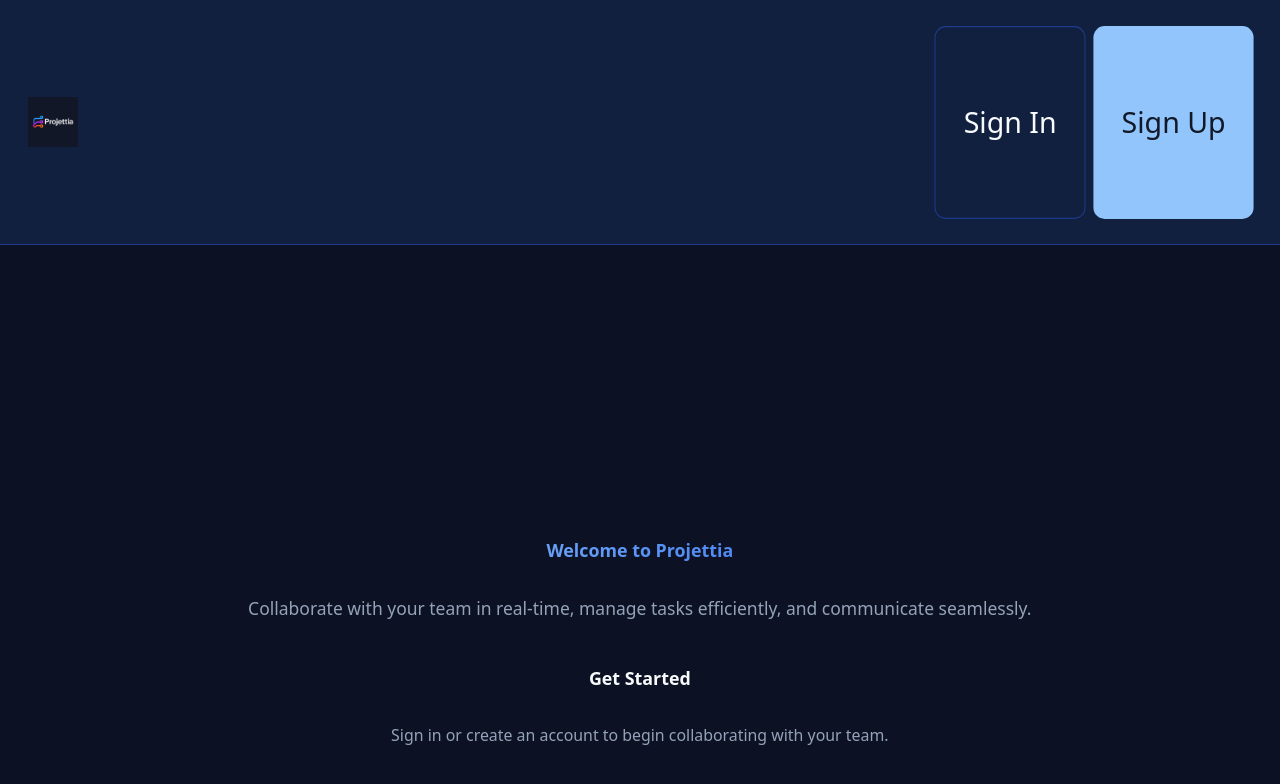
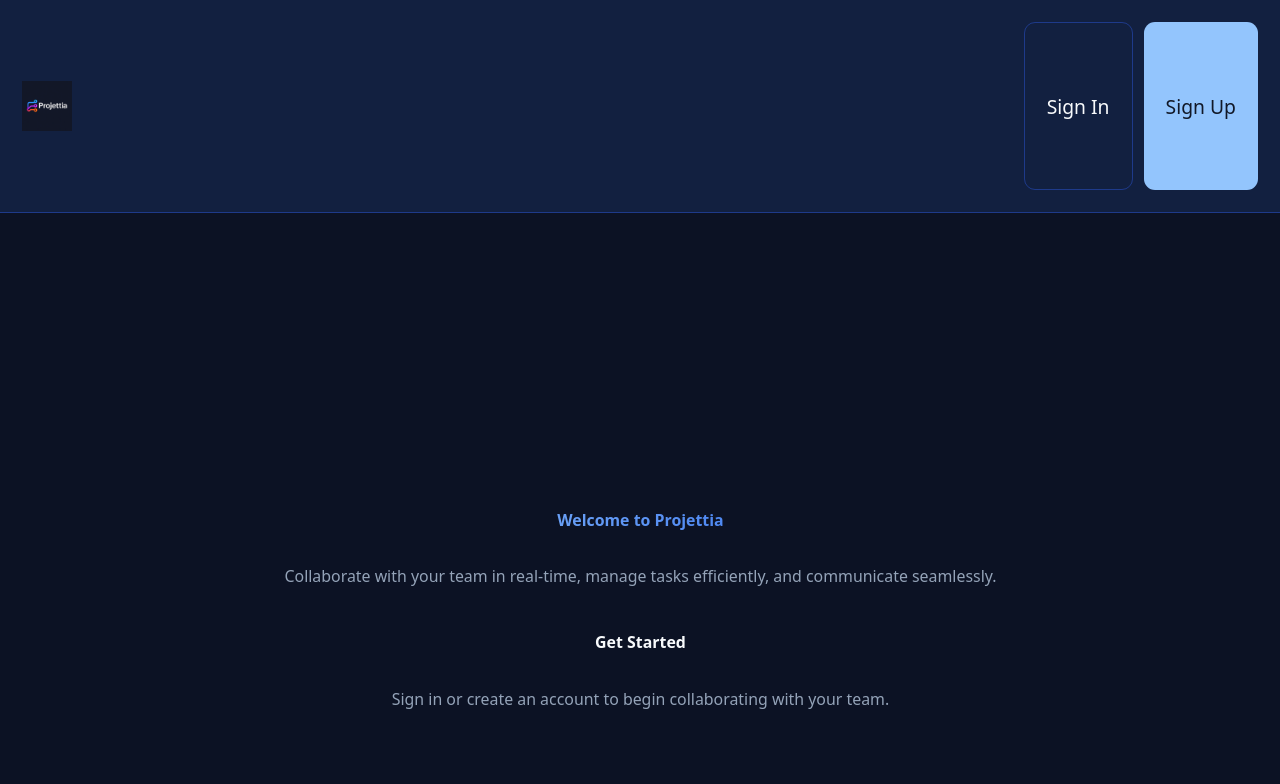
Before and after one commit to crisky94/projettia, a Next.js app: page / in a window 1280 px wide. Shown: the top 784 px of the page. Built offline with nearby package versions, Linux system fonts and the light colour scheme; no server answers.

Commit message:
refactor: normalize interactive elements and card sizes for improved consistency and usability in production

```diff
--- a/app/globals.css
+++ b/app/globals.css
@@ -1153,128 +1153,157 @@ a {
     transform-origin: center center;
   }
 
-  /* Moderately larger interactive elements for production */
+  /* Balanced interactive elements for production */
   button,
   .button-professional,
   input,
   .input-professional {
-    transform: scale(1.05) !important;
-    /* Moderate increase for better interaction */
-    padding: 0.875rem 1.5rem !important;
-    font-size: 1.1em !important;
-    min-height: 48px !important;
+    transform: scale(1.0) !important;
+    /* Normal scale for better proportions */
+    padding: 0.5rem 1rem !important;
+    font-size: 1.0em !important;
+    min-height: 40px !important;
   }
 
-  /* Moderately enhanced card sizes for production */
+  /* Normal card sizes for production */
   .card-professional {
-    transform: scale(1.03) !important;
-    /* Moderate scale increase */
+    transform: scale(1.0) !important;
+    /* Normal scale */
     margin: 0.25rem !important;
-    min-height: 220px !important;
-    /* Reasonable minimum height */
-    padding: 1.5rem !important;
-    /* Moderate padding increase */
+    min-height: 200px !important;
+    /* Good height */
+    padding: 1.25rem !important;
+    /* Normal padding */
   }
 
-  /* Moderate task and sprint card improvements */
+  /* Normal task and sprint card improvements */
   [data-testid*="task"],
   [class*="task"],
   [class*="sprint"],
   .rounded-xl,
   .rounded-lg {
-    min-height: 200px !important;
-    padding: 1.25rem !important;
-    font-size: 1.05em !important;
-    transform: scale(1.02) !important;
+    min-height: 180px !important;
+    padding: 1rem !important;
+    font-size: 1.0em !important;
+    transform: scale(1.0) !important;
   }
 
-  /* Moderately larger headers and titles */
+  /* Normal headers and titles */
   h1,
   h2,
   h3,
   h4,
   h5,
   h6 {
-    font-size: 1.2em !important;
-    transform: scale(1.02) !important;
+    font-size: 1.1em !important;
+    transform: scale(1.0) !important;
     line-height: 1.4 !important;
   }
 }
 
-/* Moderate card improvements - Balanced targeting for Render deployment */
+/* Normal card improvements - Balanced targeting for Render deployment */
 [class*="rounded"],
 [class*="card"],
 [class*="border"] {
-  min-height: 180px !important;
-  padding: 1.25rem !important;
-  font-size: 1.05em !important;
+  min-height: 160px !important;
+  padding: 1rem !important;
+  font-size: 1.0em !important;
 }
 
-/* Target TaskBoard and SprintManager with moderate improvements */
+/* Target TaskBoard and SprintManager with normal improvements */
 .bg-amber-50,
 .bg-blue-50,
 .bg-green-50,
 .border-amber-200,
 .border-blue-200,
 .border-green-200 {
-  min-height: 200px !important;
-  padding: 1.5rem !important;
-  transform: scale(1.02) !important;
+  min-height: 180px !important;
+  padding: 1.25rem !important;
+  transform: scale(1.0) !important;
 }
 
-/* Moderate text size improvements */
+/* Normal text size improvements */
 .font-semibold,
 .font-bold,
 .text-sm,
 .text-base,
 .text-lg {
-  font-size: 1.1em !important;
+  font-size: 1.0em !important;
   line-height: 1.4 !important;
 }
 
-/* Specific enlargement for task and sprint tables - BALANCED SCALING */
+/* Task-board container - NORMALIZED SCALING */
 .task-board-container .card-professional {
-  min-height: 220px !important;
-  /* Moderately increased from 200px */
-  padding: 1.5rem !important;
-  /* Reasonable padding increase */
-  font-size: 1.1em !important;
-  /* Moderate text size */
-  transform: scale(1.02) !important;
+  min-height: 200px !important;
+  /* Normal height */
+  padding: 1.25rem !important;
+  /* Normal padding */
+  font-size: 1.0em !important;
+  /* Normal text size */
+  transform: scale(1.0) !important;
 }
 
 .task-board-container h1,
 .task-board-container h2,
 .task-board-container h3,
 .task-board-container h4 {
-  font-size: 1.2em !important;
-  /* Reasonable increase from base */
+  font-size: 1.1em !important;
+  /* Slightly larger headers */
   line-height: 1.4 !important;
-  transform: scale(1.02) !important;
+  transform: scale(1.0) !important;
 }
 
 .task-board-container .grid {
-  gap: 1.5rem !important;
-  /* Moderate gap increase */
+  gap: 1.25rem !important;
+  /* Normal gap */
 }
 
 .task-board-container button {
-  padding: 0.875rem 1.25rem !important;
-  /* Moderate padding increase */
-  font-size: 1.05em !important;
-  /* Slight text increase */
-  min-height: 48px !important;
-  /* Reasonable height */
-  transform: scale(1.02) !important;
+  padding: 0.5rem 1rem !important;
+  /* Normal button padding */
+  font-size: 1.0em !important;
+  /* Normal button text */
+  min-height: 40px !important;
+  /* Normal button height */
+  transform: scale(1.0) !important;
 }
 
 .task-board-container input,
 .task-board-container textarea,
 .task-board-container select {
-  padding: 0.875rem !important;
-  /* Moderate padding */
-  font-size: 1.05em !important;
-  /* Slight text increase */
-  min-height: 48px !important;
-  /* Reasonable height */
+  padding: 0.75rem !important;
+  /* Normal input padding */
+  font-size: 1.0em !important;
+  /* Normal input text */
+  min-height: 44px !important;
+  /* Standard input height */
 }
+
+/* Normalize status badges and avatar elements */
+.bg-amber-200, .bg-blue-200, .bg-green-100,
+.text-amber-600, .text-blue-600, .text-green-600 {
+  font-size: 0.875rem !important;
+  padding: 0.375rem 0.75rem !important;
+  border-radius: 9999px !important;
+  transform: scale(1.0) !important;
+}
+
+/* Normalize avatar circles and user elements */
+.rounded-full,
+[class*="rounded-full"] {
+  width: auto !important;
+  height: auto !important;
+  transform: scale(1.0) !important;
+  font-size: 0.875rem !important;
+}
+
+/* Fix oversized circular elements */
+.w-8, .h-8, .w-10, .h-10, .w-12, .h-12 {
+  transform: scale(0.85) !important;
+}
+
+/* Normalize member name display */
+.text-sm {
+  font-size: 0.875rem !important;
+  transform: scale(1.0) !important;
+}
```
